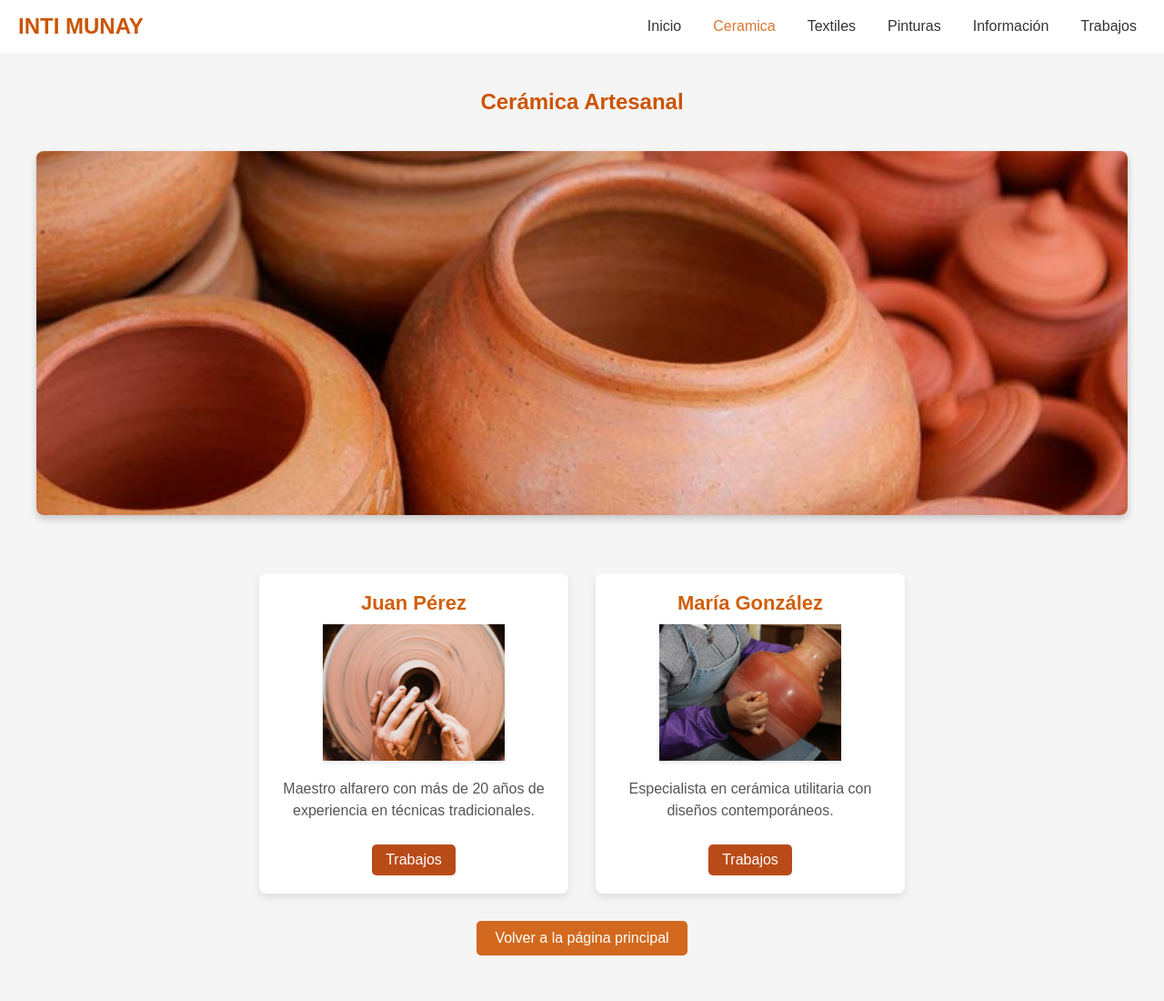
After one commit to RandelChannie/Proyecto_Plataformas, a PHP site: page /ceramica.php in a window 1280 px wide. The commit adds this page. Shown: the whole page at 91% size. Run offline with PHP 8.4, Linux system fonts and the light colour scheme.

Commit message:
Subiendo cambios en el apartado de ceramica

```diff
--- /dev/null
+++ b/ceramica.php
@@ -0,0 +1,205 @@
+<?php
+// ceramica.php
+include('conexion.php');
+?>
+<!DOCTYPE html>
+<html lang="es">
+<head>
+    <meta charset="UTF-8">
+    <meta name="viewport" content="width=device-width, initial-scale=1.0">
+    <title>INTI MUNAY - Cerámica</title>
+    <style>
+        body {
+            font-family: Arial, sans-serif;
+            margin: 0;
+            padding: 0;
+            background-color: #f5f5f5;
+        }
+        .header {
+            background-color: white; /* Fondo blanco */
+            color:rgb(219, 119, 49); /* Color naranja para el título */
+            padding: 15px 20px; /* Reducir un poco el padding vertical */
+            display: flex;
+            justify-content: space-between; /* Título a la izquierda, menú a la derecha */
+            align-items: center; /* Centrar verticalmente */
+            max-width: 1500px; /* Para que coincida con el content */
+            margin: 0 auto; /* Centrar el header */
+        }
+        .header h1 {
+            margin: 0; /* Eliminar margen predeterminado del h1 */
+            font-size: 1.5em; /* Ajustar tamaño del título */
+        }
+        .menu {
+            display: flex;
+            padding: 0; /* Eliminar padding predeterminado del menú */
+            background-color: transparent; /* Fondo transparente */
+        }
+        .menu a {
+            color: #333; /* Color de texto más oscuro para los enlaces */
+            text-decoration: none;
+            padding: 4px 10px; /* Reducir el padding de los enlaces */
+            margin-left: 15px; /* Aumentar el espacio entre enlaces */
+            text-transform: capitalize; /* Capitalizar la primera letra */
+            border-radius: 0; /* Sin bordes redondeados */
+            transition: color 0.3s; /* Transición solo para el color */
+        }
+        .menu a:hover {
+            color: rgb(219, 119, 49); /* Color naranja al hacer hover */
+        }
+        .menu a.active {
+            color: rgb(219, 119, 49); /* Color naranja para el botón activo */
+            /* Puedes añadir un estilo de fondo si lo deseas, por ejemplo: */
+            /* background-color: #f0f0f0; */
+        }
+        .content {
+            padding: 20px;
+            min-height: 60vh;
+            max-width: 1200px;
+            margin: 0 auto;
+        }
+        h1, h2 {
+            color:rgb(203, 84, 0); /* Títulos en naranja */
+            text-align: center;
+        }
+
+        /* Estilos para la imagen destacada */
+        .hero-image {
+            width: 100%;
+            height: 400px;
+            object-fit: cover;
+            border-radius: 8px;
+            margin: 20px 0;
+            box-shadow: 0 4px 8px rgba(0,0,0,0.2);
+        }
+
+        /* Estilos para la sección de artesanos */
+        .artesanos-container {
+            display: flex;
+            flex-wrap: wrap;
+            justify-content: center;
+            gap: 30px;
+            margin-top: 40px;
+        }
+        .artesano-card {
+            background-color: white;
+            border-radius: 8px;
+            box-shadow: 0 4px 8px rgba(0,0,0,0.1);
+            width: 300px;
+            padding: 20px;
+            text-align: center;
+        }
+        .artesano-nombre {
+            font-size: 22px;
+            color:rgb(209, 95, 13); /* Mantenemos el marrón para el nombre */
+            margin-bottom: 10px;
+            font-weight: bold;
+        }
+        .artesano-imagen {
+            width: 200px;
+            height: 150px;
+            object-fit: cover;
+            margin-bottom: 15px;
+            box-shadow: 0 2px 4px rgba(0,0,0,0.1);
+        }
+        .artesano-descripcion {
+            color: #555;
+            margin-bottom: 15px;
+            line-height: 1.5;
+        }
+        .artesano-trabajos {
+            font-style: italic;
+            color: #8B4513; /* Mantenemos el marrón para los trabajos */
+            margin-bottom: 15px; /* Añadimos un poco de espacio debajo */
+        }
+
+        /* Estilos para el botón "Trabajos" */
+        .ver-trabajos {
+            display: inline-block;
+            padding: 8px 15px;
+            background-color:rgb(185, 75, 24); /* Un tono marrón similar al menú */
+            color: white;
+            text-decoration: none;
+            border-radius: 5px;
+            transition: background-color 0.3s;
+            border: none;
+            cursor: pointer;
+            font-size: 16px;
+            margin-top: 10px; /* Espacio entre el texto de trabajos y el botón */
+        }
+
+        .ver-trabajos:hover {
+            background-color: #8B4513; /* Un tono marrón más oscuro al hacer hover */
+        }
+
+        /* Botón restablecer/volver */
+        .btn-container {
+            text-align: center;
+            margin: 30px 0;
+        }
+        .btn-volver {
+            display: inline-block;
+            padding: 10px 20px;
+            background-color: #D2691E; /* Botón en naranja */
+            color: white;
+            text-decoration: none;
+            border-radius: 5px;
+            transition: background-color 0.3s;
+            border: none;
+            cursor: pointer;
+            font-size: 16px;
+        }
+
+        .btn-volver:hover {
+            background-color: #A0522D; /* Hover vuelve a un marrón */
+        }
+    </style>
+</head>
+<body>
+    <div class="header">
+        <h1>INTI MUNAY</h1>
+        <nav class="menu">
+            <a href="pagina.php">Inicio</a>
+            <a href="ceramica.php" class="active">Ceramica</a>
+            <a href="textiles.php">Textiles</a>
+            <a href="pinturas.php">Pinturas</a>
+            <a href="informacion.php">Información</a>
+            <a href="trabajos.php">Trabajos</a>
+        </nav>
+    </div>
+
+    <div class="content">
+        <h2>Cerámica Artesanal</h2>
+
+        <img src="img/ceramica.jpg" alt="Cerámica artesanal INTI MUNAY" class="hero-image">
+
+        <div class="artesanos-container">
+            <div class="artesano-card">
+                <div class="artesano-nombre">Juan Pérez</div>
+                <img src="img/cera.jpg" alt="Foto de Juan Pérez" class="artesano-imagen">
+                <div class="artesano-descripcion">
+                    Maestro alfarero con más de 20 años de experiencia en técnicas tradicionales.
+                </div>
+                <div class="artesano-trabajos">
+                </div>
+                <a href="trabajos.php" class="ver-trabajos">Trabajos</a>
+            </div>
+
+            <div class="artesano-card">
+                <div class="artesano-nombre">María González</div>
+                <img src="img/cerami.jpg" alt="Foto de María González" class="artesano-imagen">
+                <div class="artesano-descripcion">
+                    Especialista en cerámica utilitaria con diseños contemporáneos.
+                </div>
+                <div class="artesano-trabajos">
+
+                </div>
+                <a href="trabajos.php" class="ver-trabajos">Trabajos</a>
+            </div>
+        </div>
+
+        <div class="btn-container">
+            <a href="pagina.php" class="btn-volver">Volver a la página principal</a>
+        </div>
+    </div>
+</body>
+</html>
--- a/pagina.php
+++ b/pagina.php
@@ -201,11 +201,11 @@
       <a href="#" class="logo">INTI MUNAY</a>
       <ul class="nav-links">
         <li><a href="#">Inicio</a></li>
-        <li><a href="#">Cerámica</a></li>
+        <li><a href="ceramica.php">Cerámica</a></li>
         <li><a href="#">Textiles</a></li>
         <li><a href="#">Pinturas</a></li>
         <li><a href="#">Información</a></li>
-        <li><a href="#">Trabajos</a></li>
+        <li><a href="trabajos.php">Trabajos</a></li>
         <li><a href="login.php" class="login-btn">Iniciar sesión</a></li>
       </ul>
     </div>
@@ -228,7 +228,7 @@
         <img src="img/c.jpg" alt="Cerámica INTI MUNAY">
         <h3>Cerámica</h3>
         <p>Arte tradicional con diseños modernos, cada pieza cuenta una historia única.</p>
-        <a href="#" class="btn">Ver más</a>
+        <a href="ceramica.php" class="btn">Ver más</a>
       </div>
 
       <!-- Categoría Textiles -->
```
Also changed, not shown: trabajos.php (added, +151 -0 lines), img/arte1.jpg (added), img/c.jpg (added), img/cara2.jpg (added), img/cera.jpg (added), img/cera1.jpg (added), img/cerami.jpg (added), img/ceramica.jpg (added), img/p.jpg (added), img/t.jpg (added).
